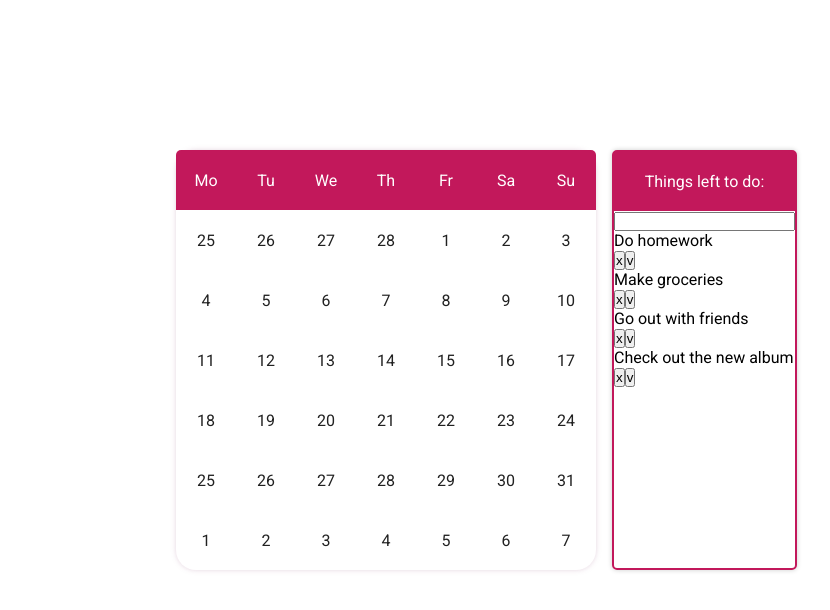
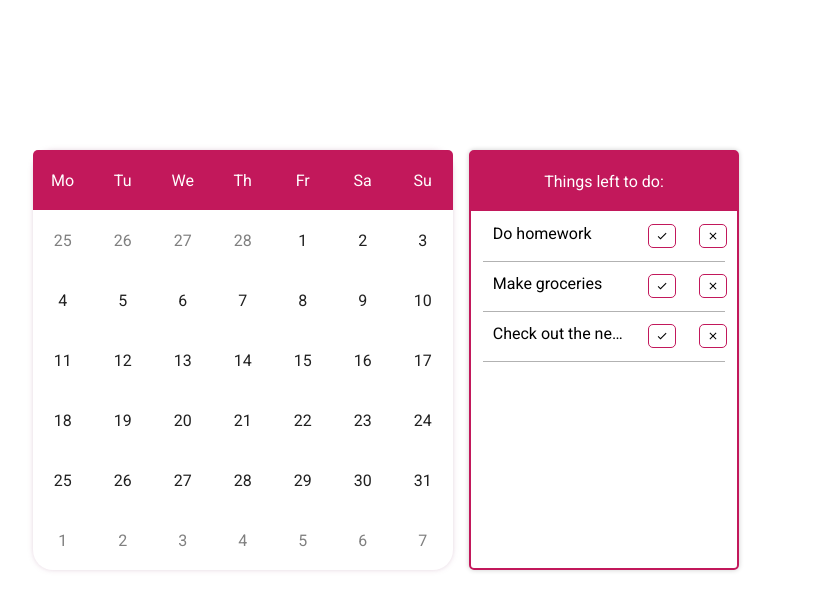
Before and after one commit to janKozie1/react-hooks-todo, a React (Create React App) app: page / in a window 1280 px wide. Shown: the top 610 px of the page, without its empty margins (254-1084 px from the left). Built offline with nearby package versions, Linux system fonts and the light colour scheme.

Commit message:
Added more styles for TodoComponent

```diff
--- a/src/components/CalendarComponents/Day.js
+++ b/src/components/CalendarComponents/Day.js
@@ -5,8 +5,8 @@ const Day = ({ day, selectedDay, selectDay }) => {
     let selected = selectedDay.day === day.day && selectedDay.month === day.month;
     return (
         <div
-            className={`day ${ selected ? 'selected' : ''}`}
-            onClick={() => selectDay({ day : day.day, month : day.month })} >
+            className={`day ${selected ? 'selected' : ''} ${day.month === new Date().getMonth() ? '' : 'previous'} `}
+            onClick={() => selectDay({ day: day.day, month: day.month })} >
             {day.day}
         </div>
     );
--- a/src/components/CalendarComponents/Week.js
+++ b/src/components/CalendarComponents/Week.js
@@ -5,6 +5,7 @@ const Week = ({ days, offset, selectedDay, selectDay }) => {
     return (
         <div className='week'>
             {days.map((day, i) => {
+                console.log(day)
                 return <Day key={i} day={day} offset={offset} selectedDay={selectedDay} selectDay={selectDay} />
             })}
         </div>
--- /dev/null
+++ b/src/components/TodoComponents/TodoButton.js
@@ -0,0 +1,17 @@
+import React from 'react';
+import '../../styles/TodoButton.css'
+const TodoButton = ({text}) => {
+    return (
+        <div className='todo-button'>
+           {
+               text==='v'?
+                <svg xmlns="http://www.w3.org/2000/svg" width="12" height="12" viewBox="0 0 48 48"><path d="M18 32.34L9.66 24l-2.83 2.83L18 38l24-24-2.83-2.83z"/></svg>
+                :
+                <svg xmlns="http://www.w3.org/2000/svg" width="12" height="12" viewBox="0 0 48 48"><path d="M38 12.83L35.17 10 24 21.17 12.83 10 10 12.83 21.17 24 10 35.17 12.83 38 24 26.83 35.17 38 38 35.17 26.83 24z"/></svg>
+            }
+
+        </div>
+    );
+};
+
+export default TodoButton;
--- a/src/components/TodoComponents/TodoComponent.js
+++ b/src/components/TodoComponents/TodoComponent.js
@@ -13,10 +13,6 @@ const TodoComponent = () => {
         },
         {
             text: 'Make groceries',
-            completed: false,
-        },
-        {
-            text: 'Go out with friends',
             completed: false,
         },
         {
@@ -39,9 +35,7 @@ const TodoComponent = () => {
         <div className='todo-component'>
             <TodoHeader />
             <div className='todo-body'>
-                <form onSubmit={addTodo}>
-                    <input type='text' value={newTodo} onChange={e => updateNewTodo(e.target.value)} />
-                </form>
+
                 {
                     todoList.map(({ text, completed }, index) => {
                         return <TodoItem text={text} status={completed} key={index} index={index} deleteTodo={deleteTodo} completeTodo={completeTodo} />
--- a/src/components/TodoComponents/TodoItem.js
+++ b/src/components/TodoComponents/TodoItem.js
@@ -1,10 +1,15 @@
 
 import React from 'react';
+import TodoButton from './TodoButton'
+
+import '../../styles/TodoItem.css'
 
 export default function TodoItem({ text, index, deleteTodo, completeTodo, status }) {
-    return (<div>
-        <p style={{ textDecoration: status ? 'line-through' : '' }}>{text}</p>
-        <button onClick={() => deleteTodo(index)}>x</button>
-        <button onClick={() => completeTodo(index)}>v</button>
-    </div>)
+    return (
+        <div className='todo-item'>
+            <p className='todo-item-text' style={{ textDecoration: status ? 'line-through' : '' }}>{text}</p>
+            <TodoButton text={'v'} />
+            <TodoButton text={'x'} />
+        </div>
+    )
 }
--- a/src/styles/App.css
+++ b/src/styles/App.css
@@ -5,7 +5,7 @@
     min-height: 90vh;
     display:grid;
     /* grid-template-rows:2fr 8fr 2fr; */
-    grid-template-columns: 2fr 2fr 2fr;
+    grid-template-columns: 2fr 2fr 2fr 2fr;
     grid-column-gap: 1em;
     justify-items: center;
     align-content: center;
--- a/src/styles/Day.css
+++ b/src/styles/Day.css
@@ -19,7 +19,9 @@
 .day.selected {
     color: white;
 }
-
+.day.previous{
+    color:grey;
+}
 .day.selected::before {
     content: '';
     position: absolute;
--- /dev/null
+++ b/src/styles/TodoButton.css
@@ -0,0 +1,13 @@
+.todo-button{
+    padding:5px 7px;
+
+    font-size:0.8em;
+    border:1px solid #C2185B;
+    color:#212121;
+    border-radius:5px;
+    cursor: pointer;
+    display:flex;
+    align-items:center;
+    justify-content: center;
+
+}
--- a/src/styles/TodoComponent.css
+++ b/src/styles/TodoComponent.css
@@ -6,9 +6,13 @@
     height:100%;
     display:grid;
     grid-template-rows: 1fr 6fr;
-
     box-sizing: border-box;
     box-shadow:0px 0px 5px rgba(0,0,0,0.2);
     border-radius:5px;
     border: 2px solid #C2185B;
 }
+.todo-body{
+    display:grid;
+    grid-auto-rows: 50px;
+    grid-template-columns: 1fr 20fr 1fr;
+}
--- /dev/null
+++ b/src/styles/TodoItem.css
@@ -0,0 +1,20 @@
+.todo-item {
+    display: grid;
+    grid-template-rows:auto;
+    grid-template-columns: 60% 1fr 1fr;
+    grid-column-gap: 10%;
+    height:100%;
+    align-content: center;
+    border-bottom: 1px solid rgba(0,0,0,0.3);
+    padding:0 10px;
+    grid-column: 2/3;
+
+
+}
+.todo-item-text{
+    text-overflow: ellipsis;
+    overflow: hidden;
+    white-space: nowrap;
+   align-self: baseline;
+
+}
```
